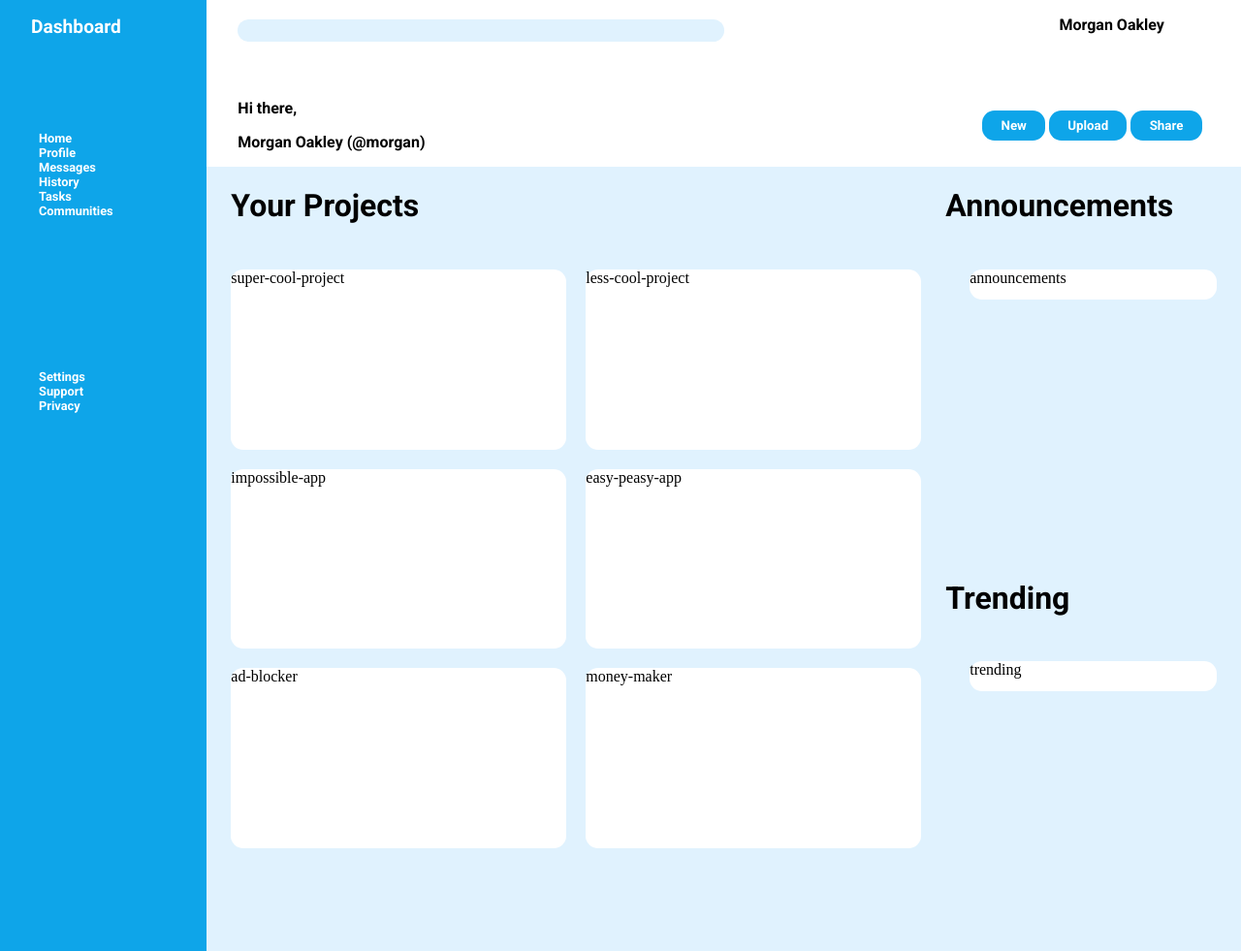
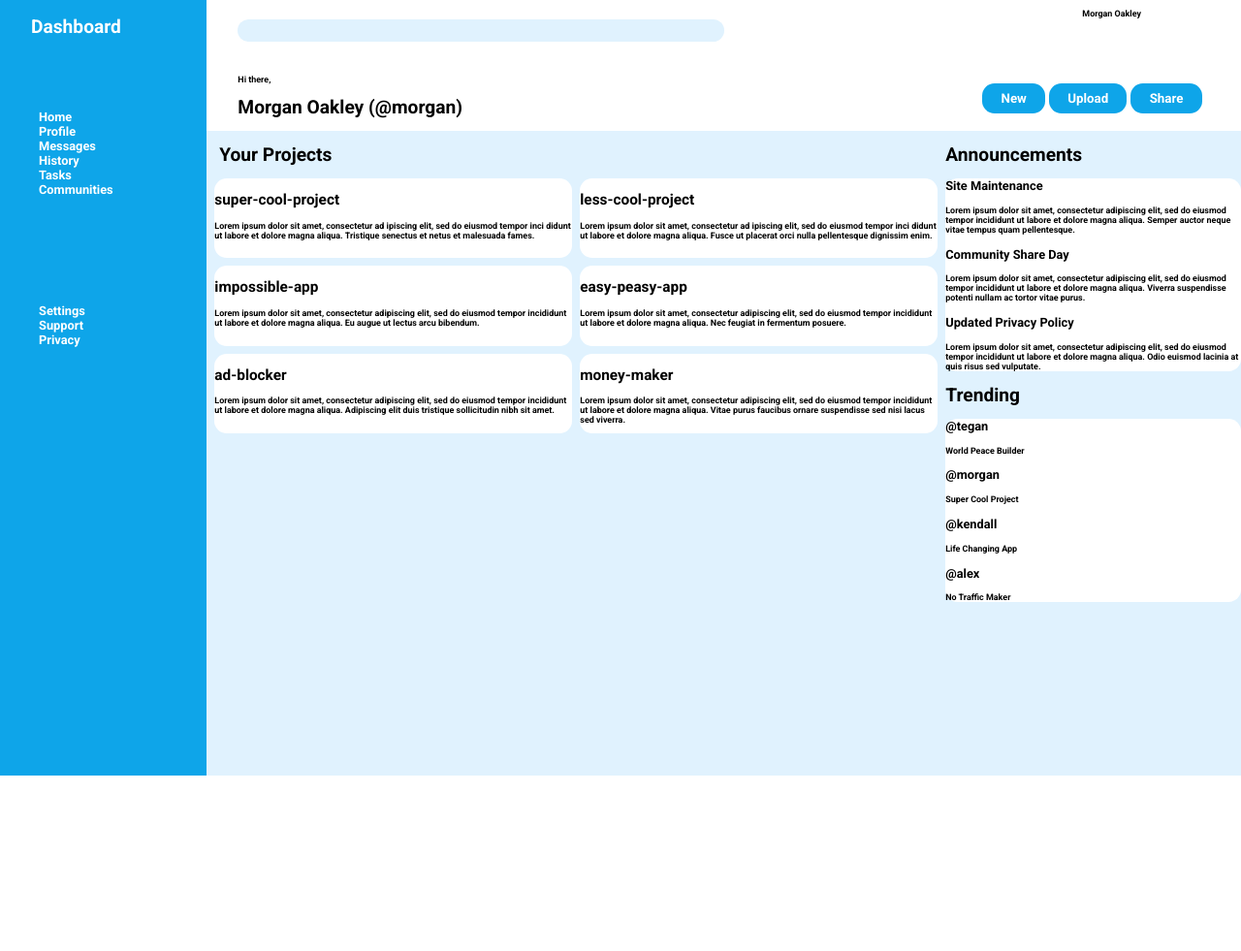
Before and after one commit to MarkFerianec/odin-admin-dashboard, a plain HTML site: page index.html in a window 1280 px wide. Shown: the whole page at 97% size. After the commit the page ends 800 px from the top, so only its background shows below. Drawn offline with Linux system fonts and the light colour scheme.

Commit message:
Modify index and style
Added placeholder text to HTML. Modified HTML and styling for
main-content.

```diff
--- a/index.html
+++ b/index.html
@@ -55,7 +55,7 @@
 
             <div class="greeting">
                 <p class="greeting-small-text">Hi there,</p>
-                <p class="greeting-large-text">Morgan Oakley (@morgan)</p>
+                <h1 class="greeting-large-text">Morgan Oakley (@morgan)</h1>
             </div>
 
             <div class="buttons">
@@ -74,47 +74,92 @@
                 <div class="projects">
 
                     <div class="super-cool-project">
-                        super-cool-project
+                        <h2>super-cool-project</h2>
+                        <p>Lorem ipsum dolor sit amet, consectetur ad
+                            ipiscing elit, sed do eiusmod tempor inci
+                            didunt ut labore et dolore magna aliqua.
+                            Tristique senectus et netus et malesuada
+                            fames.</p>
                     </div>
 
                     <div class="less-cool-project">
-                        less-cool-project
+                        <h2>less-cool-project</h2>
+                        <p>Lorem ipsum dolor sit amet, consectetur ad
+                            ipiscing elit, sed do eiusmod tempor inci
+                            didunt ut labore et dolore magna aliqua.
+                            Fusce ut placerat orci nulla pellentesque dignissim enim.</p>
                     </div>
 
                     <div class="impossible-app">
-                        impossible-app
+                        <h2>impossible-app</h2>
+                        <p>Lorem ipsum dolor sit amet, consectetur adipiscing elit, sed do eiusmod tempor incididunt ut
+                            labore et dolore magna aliqua. Eu augue ut lectus arcu bibendum.</p>
                     </div>
 
                     <div class="easy-peasy-app">
-                        easy-peasy-app
+                        <h2>easy-peasy-app</h2>
+                        <p>Lorem ipsum dolor sit amet, consectetur adipiscing elit, sed do eiusmod tempor incididunt ut
+                            labore et dolore magna aliqua. Nec feugiat in fermentum posuere.</p>
                     </div>
 
                     <div class="ad-blocker">
-                        ad-blocker
+                        <h2>ad-blocker</h2>
+                        <p>Lorem ipsum dolor sit amet, consectetur adipiscing elit, sed do eiusmod tempor incididunt ut
+                            labore et dolore magna aliqua. Adipiscing elit duis tristique sollicitudin nibh sit amet.
+                        </p>
                     </div>
 
                     <div class="money-maker">
-                        money-maker
+                        <h2>money-maker</h2>
+                        <p>Lorem ipsum dolor sit amet, consectetur adipiscing elit, sed do eiusmod tempor incididunt ut
+                            labore et dolore magna aliqua. Vitae purus faucibus ornare suspendisse sed nisi lacus sed
+                            viverra.</p>
                     </div>
 
                 </div>
 
             </div>
 
-            <div class="your-announcements">
+            <div class="announcements-and-trending">
 
-                <h1>Announcements</h1>
+                <div class="something">
 
-                <div class="announcements">announcements</div>
+                    <div class="announcements-container">
 
-            </div>
+                        <h1>Announcements</h1>
+                        <div class="announcements">
+                            <h3>Site Maintenance</h3>
+                            <p class="smaller-paragraph-text">Lorem ipsum dolor sit amet, consectetur adipiscing elit,
+                                sed do eiusmod tempor incididunt ut labore et dolore magna aliqua. Semper auctor neque
+                                vitae tempus quam pellentesque.</p>
+                            <h3>Community Share Day</h3>
+                            <p class="smaller-paragraph-text">Lorem ipsum dolor sit amet, consectetur adipiscing elit,
+                                sed do eiusmod tempor incididunt ut labore et dolore magna aliqua. Viverra suspendisse
+                                potenti nullam ac tortor vitae purus.</p>
+                            <h3>Updated Privacy Policy</h3>
+                            <p class="smaller-paragraph-text">Lorem ipsum dolor sit amet, consectetur adipiscing elit,
+                                sed do eiusmod tempor incididunt ut labore et dolore magna aliqua. Odio euismod lacinia
+                                at quis risus sed vulputate.</p>
+                        </div>
 
-            <div class="your-trending">
+                    </div>
 
-                <h1>Trending</h1>
+                    <div class="trending-container">
 
-                <div class="trending">trending</div>
+                        <h1>Trending</h1>
+                        <div class="trending">
+                            <h3>@tegan</h3>
+                            <p class="smaller-paragraph-text">World Peace Builder</p>
+                            <h3>@morgan</h3>
+                            <p class="smaller-paragraph-text">Super Cool Project</p>
+                            <h3>@kendall</h3>
+                            <p class="smaller-paragraph-text">Life Changing App</p>
+                            <h3>@alex</h3>
+                            <p class="smaller-paragraph-text">No Traffic Maker</p>
+                        </div>
 
+                    </div>
+                </div>
             </div>
         </div>
 
--- a/style.css
+++ b/style.css
@@ -109,56 +109,93 @@ button {
 
     display: grid;
     grid-template-columns: 2.5fr 1fr;
-    grid-template-rows: 1fr 1fr;
+
+    grid-template-rows: 1fr;
+    /* Maybe comment this out later?  */
+
     /* grid-gap: 50px; */
 }
 
 .your-projects {
-    grid-row: 1 / 3;
+    grid-row: 1 / 2;
+    /*This may be redundant*/
+    grid-column: 1 / 2;
+    /*This may be redundant*/
 
-    display: grid;
-    grid-template-rows: repeat(10, 1fr);
+    /* display: grid; */
+    /* grid-template-rows: repeat(20, 0.5fr); */
+    /* grid-template-rows: repeat(10, 1fr); */
+    /* grid-template-rows: auto; */
 }
 
 .your-projects h1 {
-    margin-left: 25px;
+    margin-left: 1vw;
     /* CHANGE THIS TO RESPONSIVE UNITS */
 }
 
 .projects {
-    grid-row: 2 / 10;
+    /* grid-row: 2 / 10; */
+    /* ^ disabled temporarily */
+    /* testing for higher amount of grid rows: */
+    /* grid-row: 2 / 19; */
 
     display: grid;
     grid-template-columns: 1fr 1fr;
     grid-template-rows: 1fr 1fr 1fr;
-    gap: 20px;
+    gap: 1vh;
     /* CHANGE THIS TO RESPONSIVE UNITS */
 
-    margin: 25px;
+    margin: 1vh;
     /* CHANGE THIS TO RESPONSIVE UNITS */
 }
 
-.your-announcements {
+/* .something { */
+    /* display: grid; */
+    /* grid-template-rows: auto; */
+    /* grid-template-rows: repeat(20, 0.5fr); */
+    /* gap: 20px; */
+    /* margin: 1vh; */
+    /* grid-template-rows: repeat(10, 1fr); */
+/* } */
+
+/* .announcements {
+    grid-row: 2 / 10;
+} */
+
+/* .trending {
+    grid-row: 11 / 19;
+} */
+
+.announcements-and-trending {
+    grid-column: 2 / 3;
+    grid-row: 1 / 2;
+
+    display: grid;
+    /* grid-template-rows: repeat(10, 1fr); */
+    /* grid-template-rows: repeat(20, 0.5fr); */
+}
+
+/* .your-announcements {
     display: grid;
     grid-template-rows: repeat(5, 1fr);
-}
+} */
 
-.your-trending {
+/* .your-trending {
     grid-column: 2 / 3;
 
     display: grid;
     grid-template-rows: repeat(5, 1fr);
-}
+} */
 
-.your-announcements, .your-trending {
-    /* margin-right: 25px; */
-    /* CHANGE THIS TO RESPONSIVE UNITS */
-}
+/* .your-announcements, .your-trending {
+    margin-right: 25px;
+    CHANGE THIS TO RESPONSIVE UNITS
+} */
 
-.announcements, .trending {
+/* .announcements, .trending {
     margin: 25px;
-    /* CHANGE THIS TO RESPONSIVE UNITS */
-}
+    CHANGE THIS TO RESPONSIVE UNITS
+} */
 
 .super-cool-project,
 .less-cool-project,
@@ -172,11 +209,34 @@ button {
     border-radius: 1vw;
 }
 
-p,
-h1 {
+h1, h2, h3, p {
     font-family: 'Roboto', sans-serif;
 }
 
-/* h1 {
-    height: 1vh;
+h1 {
+    font-size: 1.5vw;
+}
+
+h2 {
+    font-size: 1.2vw;
+}
+
+h3 {
+    font-size: 1vw;
+}
+
+p {
+    font-size: 0.7vw;
+}
+
+/* .smaller-paragraph-text {
+    font-size: 1vw;
 } */
+
+/* .greeting-small-text {
+    font-size: ;
+}    */
+
+/* .greeting-large-text {
+    font-size: ;
+} */
```
